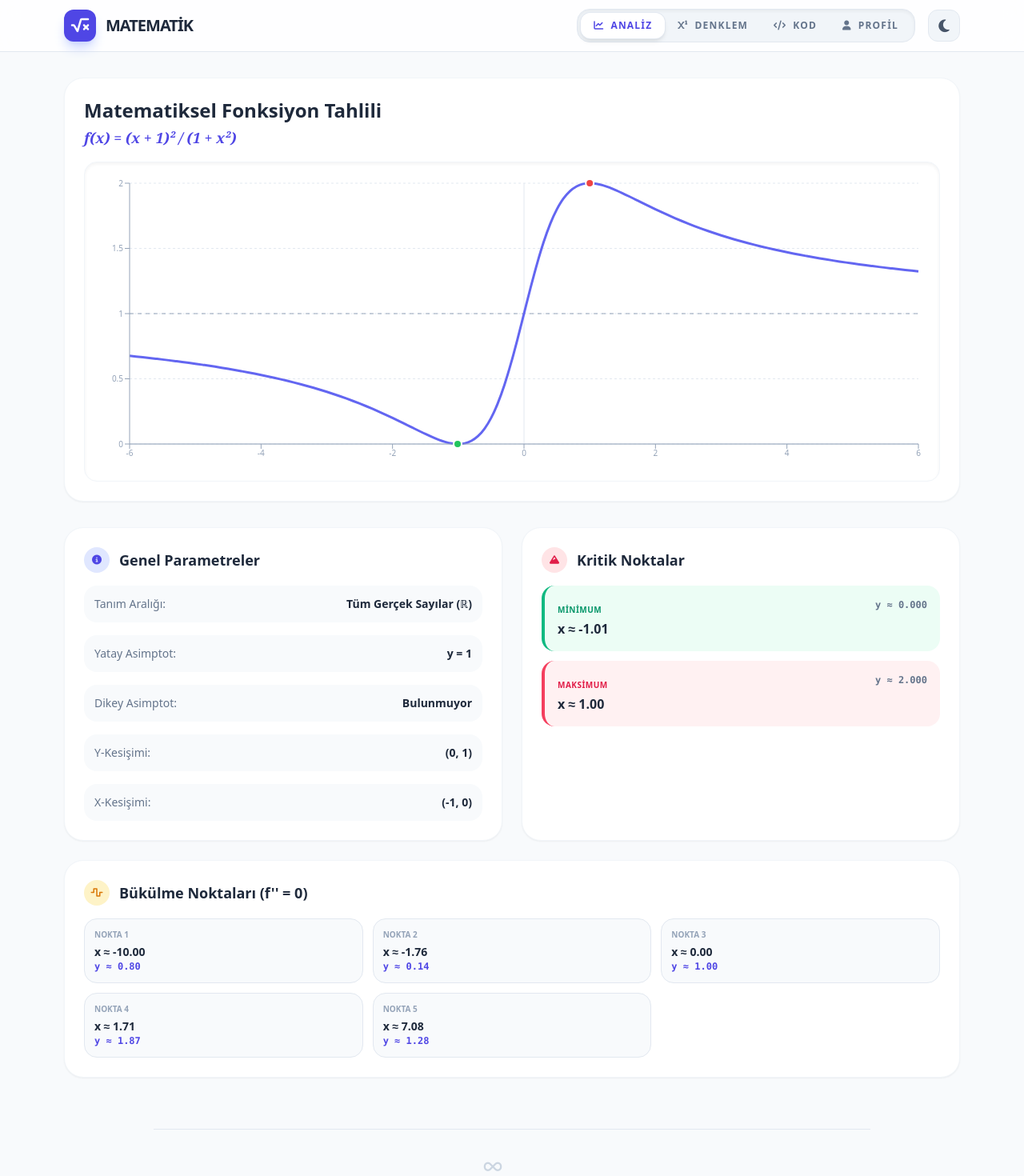
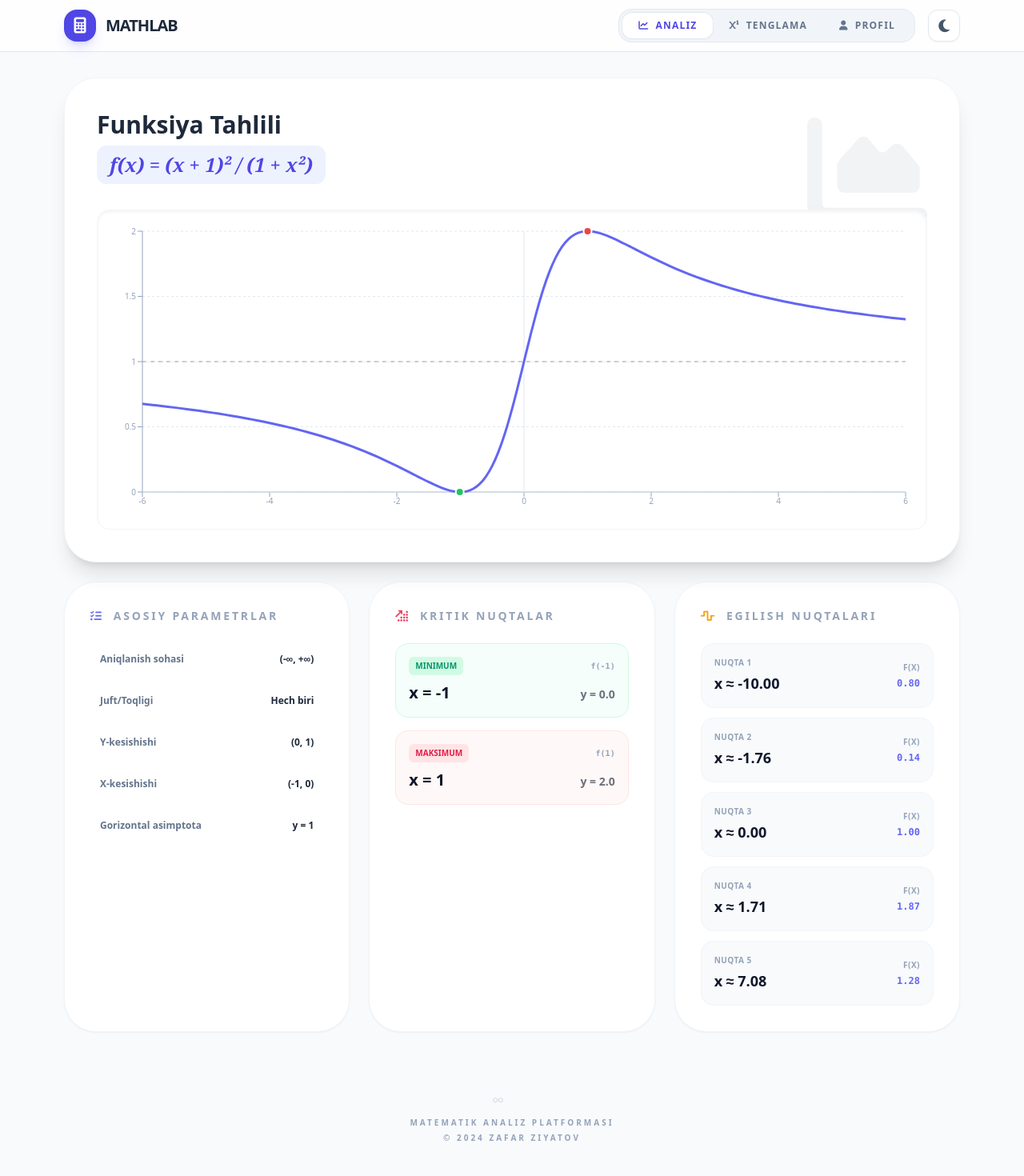
Before and after one commit to codebyzplatform-hub/matem, a React (Vite) app: page / in a window 1280 px wide. Shown: the top 1470 px of the page at 80% size. Built offline with nearby package versions, Linux system fonts and the light colour scheme.

Commit message:
refactor: Update dependencies and translations
Updates package dependencies to newer versions and adjusts translations for better clarity and consistency across the application. This includes modifying language codes, titles, and navigational labels to align with the Uzbek language.

```diff
--- a/App.tsx
+++ b/App.tsx
@@ -2,14 +2,12 @@
 import React, { useState, useEffect } from 'react';
 import AnalysisView from './components/AnalysisView';
 import QuadraticView from './components/QuadraticView';
-import SourceCodeView from './components/SourceCodeView';
 import ProfileView from './components/ProfileView';
 import { PROFILE_DATA } from './consts';
 
 enum View {
   FUNCTION = 'FUNCTION',
   QUADRATIC = 'QUADRATIC',
-  CODE = 'CODE',
   PROFILE = 'PROFILE'
 }
 
@@ -35,34 +33,32 @@ const App: React.FC = () => {
 
   const navItems = [
     { id: View.FUNCTION, label: 'Analiz', icon: 'fa-chart-line' },
-    { id: View.QUADRATIC, label: 'Denklem', icon: 'fa-superscript' },
-    { id: View.CODE, label: 'Kod', icon: 'fa-code' },
+    { id: View.QUADRATIC, label: 'Tenglama', icon: 'fa-superscript' },
     { id: View.PROFILE, label: 'Profil', icon: 'fa-user' },
   ];
 
   return (
     <div className="min-h-screen bg-slate-50 dark:bg-slate-950 text-slate-900 dark:text-slate-100 transition-colors duration-300 pb-24 md:pb-12">
-      {/* Yuqori Header */}
+      {/* Header */}
       <header className="sticky top-0 z-50 bg-white/80 dark:bg-slate-900/80 backdrop-blur-md border-b border-slate-200 dark:border-slate-800">
         <div className="max-w-6xl mx-auto px-4 h-16 flex items-center justify-between">
-          <div className="flex items-center space-x-3">
-            <div className="w-9 h-9 md:w-10 md:h-10 bg-indigo-600 rounded-xl flex items-center justify-center text-white shadow-lg shadow-indigo-200 dark:shadow-none">
-              <i className="fa-solid fa-square-root-variable text-lg md:text-xl"></i>
+          <div className="flex items-center space-x-3 group cursor-pointer" onClick={() => setActiveView(View.FUNCTION)}>
+            <div className="w-10 h-10 bg-indigo-600 rounded-2xl flex items-center justify-center text-white shadow-lg shadow-indigo-500/20 group-hover:scale-110 transition-transform">
+              <i className="fa-solid fa-calculator text-xl"></i>
             </div>
-            <span className="font-extrabold text-slate-800 dark:text-white text-lg md:text-xl tracking-tighter uppercase">Matematik</span>
+            <span className="font-black text-slate-800 dark:text-white text-xl tracking-tighter uppercase">MathLab</span>
           </div>
 
-          {/* Desktop Navigatsiya va Dark Mode Toggle */}
           <div className="flex items-center space-x-4">
-            <div className="hidden md:flex items-center bg-slate-100 dark:bg-slate-800 p-1 rounded-2xl shadow-inner border border-slate-200 dark:border-slate-700">
+            <div className="hidden md:flex items-center bg-slate-100 dark:bg-slate-800 p-1 rounded-2xl border border-slate-200 dark:border-slate-700">
               {navItems.map((item) => (
                 <button
                   key={item.id}
                   onClick={() => setActiveView(item.id)}
-                  className={`px-4 py-2 rounded-xl text-xs font-bold uppercase tracking-widest transition-all duration-300 ${
+                  className={`px-5 py-2 rounded-xl text-xs font-black uppercase tracking-widest transition-all duration-300 ${
                     activeView === item.id
-                      ? 'bg-white dark:bg-slate-700 text-indigo-600 dark:text-indigo-400 shadow-md ring-1 ring-slate-200 dark:ring-slate-600'
-                      : 'text-slate-500 dark:text-slate-400 hover:text-slate-700 dark:hover:text-slate-200'
+                      ? 'bg-white dark:bg-slate-700 text-indigo-600 dark:text-indigo-400 shadow-sm ring-1 ring-slate-200 dark:ring-slate-600'
+                      : 'text-slate-500 dark:text-slate-400 hover:text-slate-800 dark:hover:text-slate-200'
                   }`}
                 >
                   <i className={`fa-solid ${item.icon} mr-2`}></i>
@@ -73,8 +69,7 @@ const App: React.FC = () => {
 
             <button
               onClick={() => setIsDark(!isDark)}
-              className="w-10 h-10 rounded-xl bg-slate-100 dark:bg-slate-800 flex items-center justify-center text-slate-600 dark:text-amber-400 border border-slate-200 dark:border-slate-700 hover:scale-105 active:scale-95 transition-all"
-              aria-label="Toggle Dark Mode"
+              className="w-10 h-10 rounded-xl bg-white dark:bg-slate-800 flex items-center justify-center text-slate-600 dark:text-amber-400 border border-slate-200 dark:border-slate-700 hover:rotate-12 transition-all shadow-sm"
             >
               <i className={`fa-solid ${isDark ? 'fa-sun' : 'fa-moon'} text-lg`}></i>
             </button>
@@ -82,47 +77,40 @@ const App: React.FC = () => {
         </div>
       </header>
 
-      {/* Asosiy Kontent */}
-      <main className="max-w-6xl mx-auto px-4 mt-6 md:mt-8">
-        <div className="transition-all duration-500">
+      <main className="max-w-6xl mx-auto px-4 mt-8">
+        <div className="transition-opacity duration-300">
           {activeView === View.FUNCTION && <AnalysisView />}
           {activeView === View.QUADRATIC && <QuadraticView />}
-          {activeView === View.CODE && <SourceCodeView />}
           {activeView === View.PROFILE && <ProfileView />}
         </div>
       </main>
 
-      {/* Mobil Pastki Navigatsiya */}
-      <nav className="fixed bottom-0 left-0 right-0 z-50 md:hidden bg-white dark:bg-slate-900 border-t border-slate-200 dark:border-slate-800 px-2 pb-safe">
-        <div className="flex justify-around items-center h-16">
+      {/* Mobile Nav */}
+      <nav className="fixed bottom-0 left-0 right-0 z-50 md:hidden bg-white/90 dark:bg-slate-900/90 backdrop-blur-lg border-t border-slate-200 dark:border-slate-800 px-4 pb-safe shadow-2xl">
+        <div className="flex justify-around items-center h-20">
           {navItems.map((item) => (
             <button
               key={item.id}
               onClick={() => setActiveView(item.id)}
-              className={`flex flex-col items-center justify-center w-full h-full transition-colors relative ${
-                activeView === item.id ? 'text-indigo-600 dark:text-indigo-400' : 'text-slate-400'
+              className={`flex flex-col items-center justify-center space-y-1 transition-all ${
+                activeView === item.id ? 'text-indigo-600 dark:text-indigo-400 scale-110' : 'text-slate-400'
               }`}
             >
-              <i className={`fa-solid ${item.icon} text-lg mb-1`}></i>
-              <span className="text-[10px] font-bold uppercase tracking-tighter">{item.label}</span>
-              {activeView === item.id && (
-                <div className="absolute bottom-0 w-8 h-1 bg-indigo-600 dark:bg-indigo-400 rounded-t-full"></div>
-              )}
+              <i className={`fa-solid ${item.icon} text-xl`}></i>
+              <span className="text-[10px] font-black uppercase tracking-tighter">{item.label}</span>
             </button>
           ))}
         </div>
       </nav>
 
-      {/* Alt Bilgi */}
-      <footer className="mt-16 text-center text-slate-400 dark:text-slate-500 text-xs border-t border-slate-200 dark:border-slate-800 pt-8 max-w-4xl mx-auto px-4">
-        <div className="flex justify-center space-x-6 mb-4 text-slate-300 dark:text-slate-700">
-          <i className="fa-solid fa-infinity text-lg"></i>
-          <i className="fa-solid fa-sigma text-lg"></i>
-          <i className="fa-solid fa-pi text-lg"></i>
+      <footer className="mt-20 text-center text-slate-400 dark:text-slate-600 text-[10px] font-bold uppercase tracking-[0.3em] pb-10">
+        <div className="flex justify-center space-x-4 mb-4 opacity-30">
+          <i className="fa-solid fa-infinity"></i>
+          <i className="fa-solid fa-sigma"></i>
+          <i className="fa-solid fa-pi"></i>
         </div>
-        <p className="font-bold tracking-widest uppercase mb-1">Matematik Analiz ve Çözüm Merkezi</p>
-        <p>&copy; 2024 Profesyonel Akademik Araçlar Paketi</p>
-        <p className="mt-2 italic opacity-60">{PROFILE_DATA.name} - {PROFILE_DATA.university} {PROFILE_DATA.department}</p>
+        <p>Matematik Analiz Platformasi</p>
+        <p className="mt-1">© 2024 {PROFILE_DATA.name}</p>
       </footer>
     </div>
   );
--- a/components/AnalysisView.tsx
+++ b/components/AnalysisView.tsx
@@ -8,87 +8,93 @@ const AnalysisView: React.FC = () => {
   const inflectionPoints = findInflectionPoints();
 
   return (
-    <div className="space-y-4 md:space-y-8 animate-in fade-in slide-in-from-bottom-2 duration-500">
-      {/* Başlık ve Görselleştirme */}
-      <div className="bg-white dark:bg-slate-900 p-4 md:p-6 rounded-3xl shadow-sm border border-slate-100 dark:border-slate-800">
-        <h2 className="text-xl md:text-2xl font-bold text-slate-800 dark:text-white mb-1">Matematiksel Fonksiyon Tahlili</h2>
-        <p className="text-indigo-600 dark:text-indigo-400 italic text-base md:text-lg mb-4 font-serif font-bold">
+    <div className="space-y-6 animate-in fade-in slide-in-from-bottom-4 duration-700">
+      <div className="bg-white dark:bg-slate-900 p-6 md:p-10 rounded-[2.5rem] shadow-xl border border-slate-100 dark:border-slate-800 relative overflow-hidden">
+        <div className="absolute top-0 right-0 p-10 opacity-5 pointer-events-none">
+          <i className="fa-solid fa-chart-area text-[150px]"></i>
+        </div>
+
+        <div className="relative z-10">
+          <h2 className="text-2xl md:text-3xl font-black text-slate-800 dark:text-white mb-2">Funksiya Tahlili</h2>
+          <div className="bg-indigo-50 dark:bg-indigo-950/30 inline-block px-4 py-2 rounded-xl mb-8">
+            <span className="text-indigo-600 dark:text-indigo-400 font-serif text-xl md:text-2xl font-black italic">
               f(x) = (x + 1)² / (1 + x²)
-        </p>
+            </span>
+          </div>
+
           <FunctionChart />
         </div>
+      </div>
 
-      <div className="grid grid-cols-1 md:grid-cols-2 gap-4 md:gap-6">
-        {/* Temel Parametreler */}
-        <section className="bg-white dark:bg-slate-900 p-5 md:p-6 rounded-3xl shadow-sm border border-slate-100 dark:border-slate-800">
-          <h3 className="text-base md:text-lg font-bold text-slate-800 dark:text-white mb-4 flex items-center">
-            <span className="w-7 h-7 md:w-8 md:h-8 rounded-full bg-indigo-100 dark:bg-indigo-900/30 text-indigo-600 dark:text-indigo-400 flex items-center justify-center mr-3 text-xs">
-              <i className="fa-solid fa-circle-info"></i>
-            </span>
-            Genel Parametreler
+      <div className="grid grid-cols-1 md:grid-cols-2 lg:grid-cols-3 gap-6">
+        {/* Parametrlar */}
+        <section className="bg-white dark:bg-slate-900 p-8 rounded-[2.5rem] shadow-sm border border-slate-100 dark:border-slate-800">
+          <h3 className="text-sm font-black text-slate-400 uppercase tracking-[0.2em] mb-6 flex items-center">
+            <i className="fa-solid fa-list-check mr-3 text-indigo-500"></i>
+            Asosiy Parametrlar
           </h3>
-          <ul className="space-y-2 md:space-y-4 text-xs md:text-sm">
+          <div className="space-y-3">
             {[
-              { label: 'Tanım Aralığı', value: 'Tüm Gerçek Sayılar (ℝ)' },
-              { label: 'Yatay Asimptot', value: 'y = 1' },
-              { label: 'Dikey Asimptot', value: 'Bulunmuyor' },
-              { label: 'Y-Kesişimi', value: '(0, 1)' },
-              { label: 'X-Kesişimi', value: '(-1, 0)' },
+              { label: 'Aniqlanish sohasi', value: '(-∞, +∞)' },
+              { label: 'Juft/Toqligi', value: 'Hech biri' },
+              { label: 'Y-kesishishi', value: '(0, 1)' },
+              { label: 'X-kesishishi', value: '(-1, 0)' },
+              { label: 'Gorizontal asimptota', value: 'y = 1' },
             ].map((item, idx) => (
-              <li key={idx} className="flex justify-between items-center p-3 bg-slate-50 dark:bg-slate-800/50 rounded-2xl border border-transparent dark:border-slate-800">
-                <span className="text-slate-500 dark:text-slate-400 font-medium">{item.label}:</span>
-                <span className="font-bold text-slate-800 dark:text-slate-200">{item.value}</span>
-              </li>
+              <div key={idx} className="flex justify-between items-center p-3 hover:bg-slate-50 dark:hover:bg-slate-800 rounded-xl transition-colors">
+                <span className="text-xs font-bold text-slate-500">{item.label}</span>
+                <span className="text-xs font-black text-slate-800 dark:text-white">{item.value}</span>
+              </div>
             ))}
-          </ul>
+          </div>
         </section>
 
         {/* Ekstremumlar */}
-        <section className="bg-white dark:bg-slate-900 p-5 md:p-6 rounded-3xl shadow-sm border border-slate-100 dark:border-slate-800">
-          <h3 className="text-base md:text-lg font-bold text-slate-800 dark:text-white mb-4 flex items-center">
-            <span className="w-7 h-7 md:w-8 md:h-8 rounded-full bg-rose-100 dark:bg-rose-900/30 text-rose-600 dark:text-rose-400 flex items-center justify-center mr-3 text-xs">
-              <i className="fa-solid fa-mountain"></i>
-            </span>
-            Kritik Noktalar
+        <section className="bg-white dark:bg-slate-900 p-8 rounded-[2.5rem] shadow-sm border border-slate-100 dark:border-slate-800">
+          <h3 className="text-sm font-black text-slate-400 uppercase tracking-[0.2em] mb-6 flex items-center">
+            <i className="fa-solid fa-arrow-up-right-dots mr-3 text-rose-500"></i>
+            Kritik Nuqtalar
           </h3>
-          <div className="space-y-3">
+          <div className="space-y-4">
             {criticalPoints.map((pt, idx) => (
-              <div key={idx} className={`p-4 rounded-2xl border-l-4 ${
+              <div key={idx} className={`p-4 rounded-2xl border ${
                 pt.type === 'max'
-                  ? 'bg-rose-50 dark:bg-rose-900/10 border-rose-500'
-                  : 'bg-emerald-50 dark:bg-emerald-900/10 border-emerald-500'
+                  ? 'bg-rose-50/50 dark:bg-rose-900/10 border-rose-100 dark:border-rose-900/30'
+                  : 'bg-emerald-50/50 dark:bg-emerald-900/10 border-emerald-100 dark:border-emerald-900/30'
               }`}>
-                <div className="flex justify-between items-start">
-                  <div>
-                    <span className={`text-[10px] font-bold uppercase tracking-wider ${
-                      pt.type === 'max' ? 'text-rose-600 dark:text-rose-400' : 'text-emerald-600 dark:text-emerald-400'
+                <div className="flex justify-between items-center">
+                  <span className={`text-[10px] font-black uppercase px-2 py-1 rounded-md ${
+                    pt.type === 'max' ? 'bg-rose-100 text-rose-600' : 'bg-emerald-100 text-emerald-600'
                   }`}>
                     {pt.type === 'max' ? 'Maksimum' : 'Minimum'}
                   </span>
-                    <p className="text-slate-800 dark:text-slate-100 font-bold mt-0.5">x ≈ {pt.x.toFixed(2)}</p>
+                  <span className="text-[10px] font-mono font-bold text-slate-400">f({pt.x.toFixed(0)})</span>
                 </div>
-                  <span className="text-slate-500 dark:text-slate-400 font-mono text-xs font-bold">y ≈ {pt.value.toFixed(3)}</span>
+                <div className="mt-2 flex justify-between items-baseline">
+                  <span className="text-xl font-black">x = {pt.x.toFixed(0)}</span>
+                  <span className="text-sm font-bold opacity-60">y = {pt.value.toFixed(1)}</span>
                 </div>
               </div>
             ))}
           </div>
         </section>
 
-        {/* Bükülme Noktaları */}
-        <section className="bg-white dark:bg-slate-900 p-5 md:p-6 rounded-3xl shadow-sm border border-slate-100 dark:border-slate-800 col-span-1 md:col-span-2">
-          <h3 className="text-base md:text-lg font-bold text-slate-800 dark:text-white mb-4 flex items-center">
-            <span className="w-7 h-7 md:w-8 md:h-8 rounded-full bg-amber-100 dark:bg-amber-900/30 text-amber-600 dark:text-amber-400 flex items-center justify-center mr-3 text-xs">
-              <i className="fa-solid fa-wave-square"></i>
-            </span>
-            Bükülme Noktaları (f'' = 0)
+        {/* Bukilish Nuqtalari */}
+        <section className="bg-white dark:bg-slate-900 p-8 rounded-[2.5rem] shadow-sm border border-slate-100 dark:border-slate-800">
+          <h3 className="text-sm font-black text-slate-400 uppercase tracking-[0.2em] mb-6 flex items-center">
+            <i className="fa-solid fa-wave-square mr-3 text-amber-500"></i>
+            Egilish Nuqtalari
           </h3>
-          <div className="grid grid-cols-2 md:grid-cols-3 gap-3">
+          <div className="grid grid-cols-1 gap-3">
             {inflectionPoints.map((pt, idx) => (
-              <div key={idx} className="p-3 bg-slate-50 dark:bg-slate-800/50 rounded-2xl border border-slate-200 dark:border-slate-800">
-                <span className="block text-[10px] text-slate-400 dark:text-slate-500 font-bold uppercase mb-1">Nokta {idx + 1}</span>
-                <div className="flex flex-col">
-                  <span className="text-slate-800 dark:text-slate-200 font-bold text-sm">x ≈ {pt.x.toFixed(2)}</span>
-                  <span className="text-indigo-600 dark:text-indigo-400 font-mono text-xs font-bold">y ≈ {pt.value.toFixed(2)}</span>
+              <div key={idx} className="p-4 bg-slate-50 dark:bg-slate-800/50 rounded-2xl border border-slate-100 dark:border-slate-800 flex justify-between items-center">
+                <div>
+                  <p className="text-[10px] font-black text-slate-400 uppercase mb-1 tracking-wider">Nuqta {idx + 1}</p>
+                  <p className="font-black text-lg">x ≈ {pt.x.toFixed(2)}</p>
+                </div>
+                <div className="text-right">
+                  <p className="text-[10px] font-black text-slate-400 uppercase mb-1 tracking-wider">f(x)</p>
+                  <p className="font-mono text-xs font-bold text-indigo-500">{pt.value.toFixed(2)}</p>
                 </div>
               </div>
             ))}
--- a/index.html
+++ b/index.html
@@ -1,38 +1,34 @@
 
 <!DOCTYPE html>
-<html lang="tr">
+<html lang="uz">
 <head>
     <meta charset="UTF-8">
     <meta name="viewport" content="width=device-width, initial-scale=1.0">
-    <title>Matematik Analiz Merkezi</title>
+    <title>Matematik Analiz Markazi</title>
     <script src="https://cdn.tailwindcss.com"></script>
     <script>
       tailwind.config = {
         darkMode: 'class',
         theme: {
           extend: {
-            // Tailwind extensionlari kerak bo'lsa shu yerga qo'shiladi
+            animation: {
+              'pulse-slow': 'pulse 3s cubic-bezier(0.4, 0, 0.6, 1) infinite',
+            }
           }
         }
       }
     </script>
     <link rel="stylesheet" href="https://cdnjs.cloudflare.com/ajax/libs/font-awesome/6.4.0/css/all.min.css">
 
-    <!-- PrismJS Dark Theme -->
-    <link rel="stylesheet" href="https://cdnjs.cloudflare.com/ajax/libs/prism/1.29.0/themes/prism-tomorrow.min.css">
-
-    <!-- PrismJS Core and Languages -->
-    <script src="https://cdnjs.cloudflare.com/ajax/libs/prism/1.29.0/prism.min.js"></script>
-    <script src="https://cdnjs.cloudflare.com/ajax/libs/prism/1.29.0/components/prism-c.min.js"></script>
-    <script src="https://cdnjs.cloudflare.com/ajax/libs/prism/1.29.0/components/prism-cpp.min.js"></script>
-
 <script type="importmap">
 {
   "imports": {
-    "react/": "https://esm.sh/react@^19.2.3/",
-    "react": "https://esm.sh/react@^19.2.3",
-    "recharts": "https://esm.sh/recharts@^3.6.0",
-    "react-dom/": "https://esm.sh/react-dom@^19.2.3/"
+    "react": "https://esm.sh/react@18.2.0",
+    "react-dom": "https://esm.sh/react-dom@18.2.0",
+    "react-dom/client": "https://esm.sh/react-dom@18.2.0/client",
+    "recharts": "https://esm.sh/recharts@2.12.7",
+    "react-dom/": "https://esm.sh/react-dom@^19.2.3/",
+    "react/": "https://esm.sh/react@^19.2.3/"
   }
 }
 </script>
--- a/package.json
+++ b/package.json
@@ -10,8 +10,8 @@
   },
   "dependencies": {
     "react": "^19.2.3",
-    "recharts": "^3.6.0",
-    "react-dom": "^19.2.3"
+    "react-dom": "^19.2.3",
+    "recharts": "2.12.7"
   },
   "devDependencies": {
     "@types/node": "^22.14.0",
```
Also changed, not shown: components/SourceCodeView.tsx (+2 -154 lines). Lines whose indentation alone changed are shown as unchanged.
